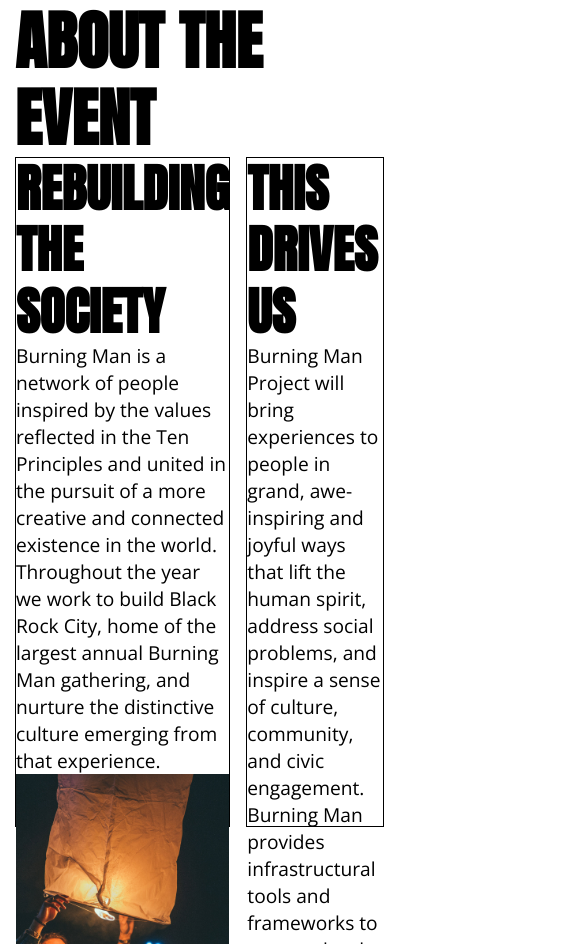
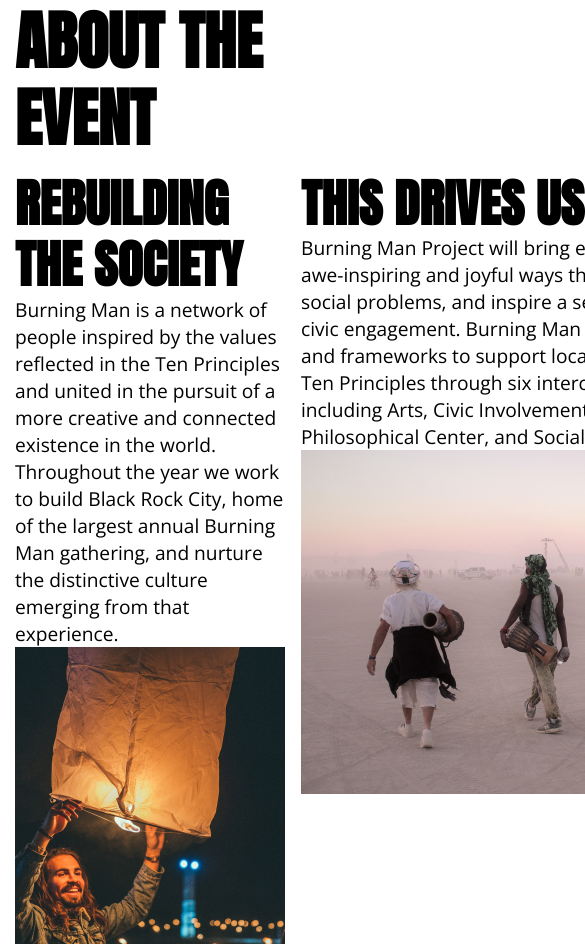
Before and after one commit to samoilen/burning_man_2, a plain HTML site: page index.html in a window 390 px wide. Shown: the part 1056-2000 px from the top of the page, 585 px wide, since content can reach past the window. Drawn offline with nearby package versions, Linux system fonts and the light colour scheme.

Commit message:
save version

```diff
--- a/css/index.css
+++ b/css/index.css
@@ -123,21 +123,26 @@ header a{
     background: #fff;
     color: #000;
 }
-.description{
+/*.description{
     display: grid;
     grid-template-columns: 1fr 1fr;
     grid-template-rows: 50% 50%;
     grid-gap: 1em;
+    justify-items:center;
+    border: 1px solid red;
+    position: relative;
 
 
-}
-.left_columns{
-    border: 1px solid black;
+}*/
+.description{
+    padding-top: 1em;
+    text-align: left;
+    display: grid;
+    grid-template-columns: 1fr 1fr;
+    grid-column-gap: 1em;
 
 }
-.right_columns{
-    border: 1px solid black;
-}
+
 .description p{
     font-family: 'Open Sans', sans-serif;
     text-transform: none;
@@ -147,7 +152,7 @@ header a{
 
 
 img {
-    max-width: 100%;
+    max-width: auto;
     height: auto;
 }
 
@@ -166,3 +171,9 @@ img {
 
 
 }
+@media all and (max-width: 420px) {
+    .right_columns, .left_columns {
+    float: none;
+    width: auto;
+    }
+}
--- a/index.html
+++ b/index.html
@@ -31,10 +31,11 @@
             </div>
 
         </header>
-        <section id="about" class="about">
+        <section class="about">
             <div class= "container">
                 <h2>About the Event</h2>
                 <div class="description">
+
                     <div class="right_columns">
                         <h3>Rebuilding the society</h3>
                         <p>Burning Man is a network of people inspired by the values reflected in the Ten Principles and united in the pursuit of a more creative and connected existence in the world. Throughout the year we work to build Black Rock City, home of the largest annual Burning Man gathering, and nurture the distinctive culture emerging from that experience. </p>
```
